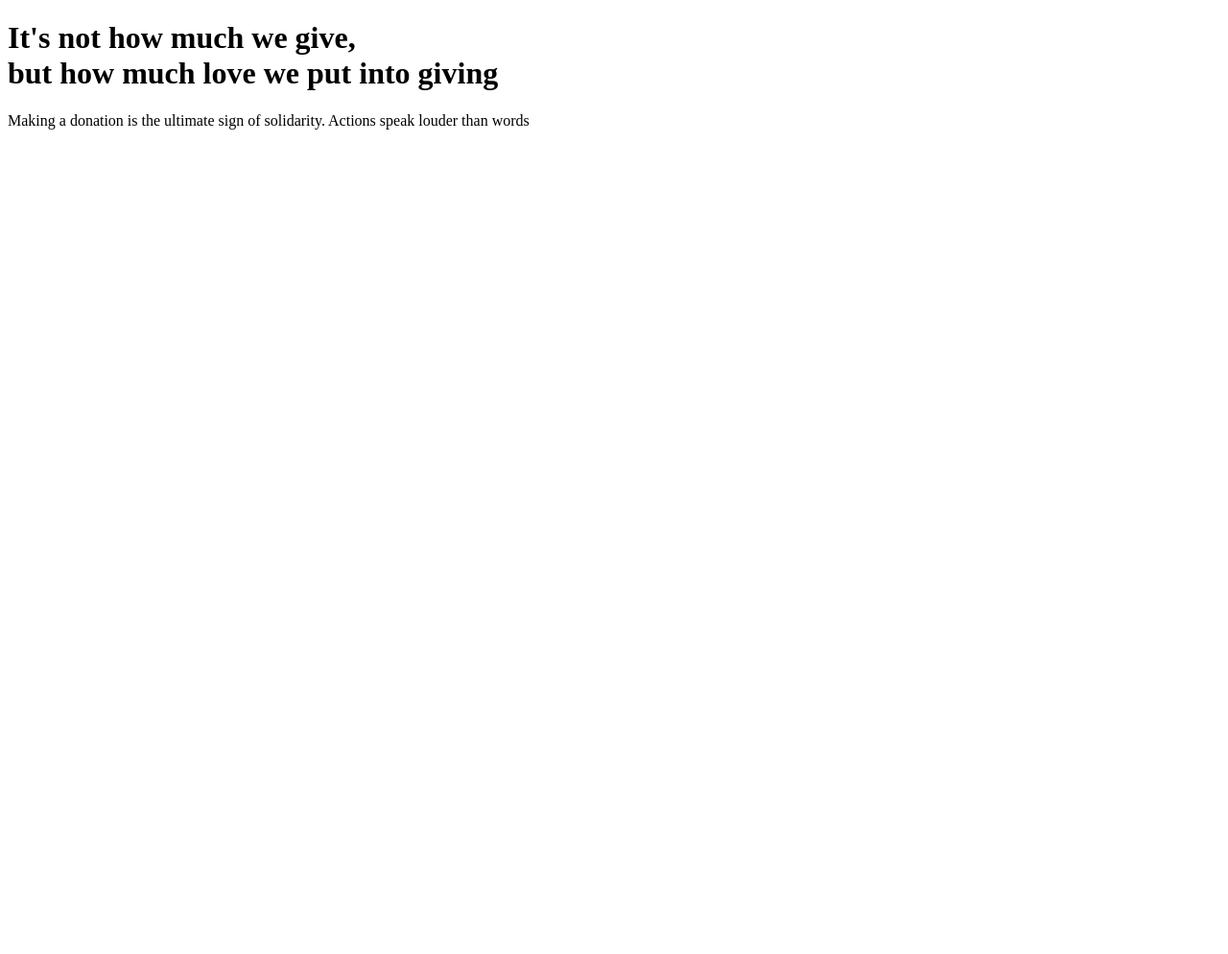
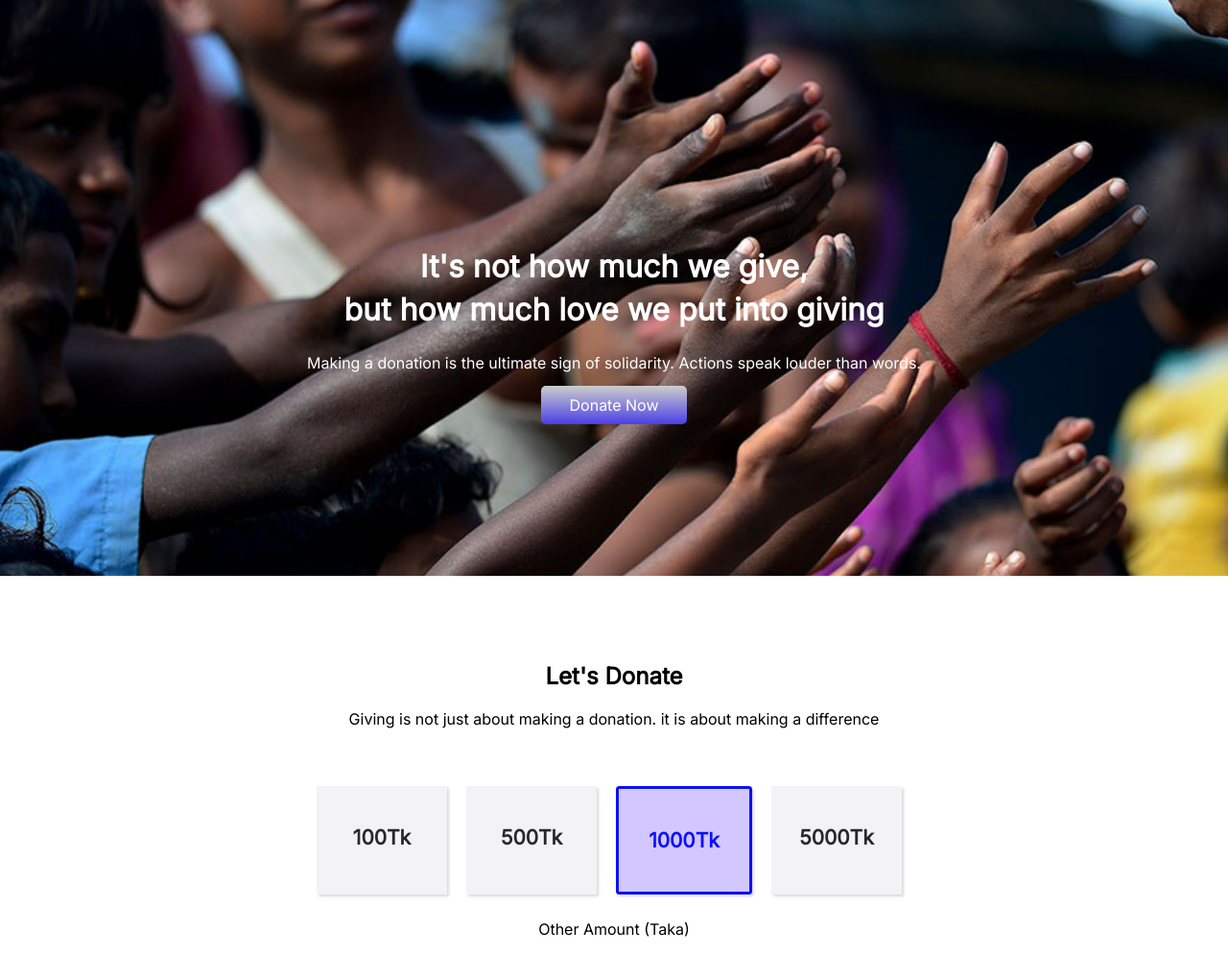
Before and after one commit to Mariatashnim/Assingment-one, a plain HTML site: page index.html in a window 1280 px wide. Shown: the whole page at 96% size. Before the commit the page ends 800 px from the top, so only its background shows below. Drawn offline with Linux system fonts and the light colour scheme.

Commit message:
adding some text

```diff
--- a/index.html
+++ b/index.html
@@ -6,10 +6,46 @@
     <meta name="viewport" content="width=device-width, initial-scale=1.0">
     <title>Donation</title>
     <link rel="stylesheet" href="style.css">
+    <link rel="preconnect" href="https://fonts.googleapis.com">
+    <link rel="preconnect" href="https://fonts.gstatic.com" crossorigin>
+    <link href="https://fonts.googleapis.com/css2?family=Inter&family=Poppins&display=swap" rel="stylesheet">
 </head>
 <body>
+   <div class="background">
+
+
+
+
+
+
+    <div class="header-part">
     <h1>It's not how much we give, <br> but how much love we put into giving</h1>
-    <p>Making a donation is the ultimate sign of solidarity. Actions speak louder than words</p>
+    <h4>Making a donation is the ultimate sign of solidarity. Actions speak louder than words.</h4>
+    <a class="button" target="_blank" href="">Donate Now</a>
+</div>
+</div>
+<div class="donate">
+<h2>Let's Donate</h2>
+<p>Giving is not just about making a donation. it is about making a difference</p>
+
+<div class="box">
+    <div class="first"><h3>100Tk</h3></div>
+    <div class="first"><h3>500Tk</h3></div>
+    <div class="first modify"><h3>1000Tk</h3></div>
+    <div class="first"><h3>5000Tk</h3></div>
+</div>
+    <div class="other">
+        <p>Other Amount (Taka)</p>
+
+
+    </div>
+
+</div>
+
+
+
+
+
 
 </body>
 </html>
--- a/style.css
+++ b/style.css
@@ -0,0 +1,68 @@
+body{
+    font-family: 'Inter', sans-serif;
+    margin:0%;
+}
+.header-part{
+    text-align: center;
+    margin-top: 20% ;
+
+
+}
+h1{
+    color:white;
+
+}
+h4{
+    font-weight: lighter;
+    color:white;
+
+
+}
+.button{
+    text-decoration: none;
+    padding: 10px 30px;
+    border-radius: 5px;
+    color: white;
+    background-image: linear-gradient(#cdcecb, #4a3fe7);
+
+}
+.background{
+    background-image: url(images/donation13.jpg);
+    box-shadow: 0 0 px 2px #282a2d;
+    line-height: 1.4;
+    background-repeat: no-repeat;
+    height:600px;
+    background-size: cover;
+    overflow: hidden;
+}
+
+.donate{
+    text-align: center;
+    margin-top: 90px;
+}
+.box{
+    margin-top: 50px;
+    margin-left: 25%;
+    display:flex;
+
+}
+.first{
+    font-size: large;
+    color:#292828;
+    width:10%;
+    position:center;
+    padding: 20px ;
+    background-color: #f3f3f5;
+    margin:10px;
+    box-shadow: rgba(0, 0, 0, 0.15) 1.95px 1.95px 2.6px;
+}
+.modify{
+
+    background-color: #d2c7ff;
+    color:#0c10fa;
+    border:3px solid #0c10fa;
+    border-radius: 3.5px;
+
+
+
+}
```
Also changed, not shown: images/donation0.jpg (added), images/donation1.jpg (added), images/donation10.jpg (added), images/donation11.jpg (added), images/donation13.jpg (added), images/donation14.webp (added), images/donation2.jpg (added), images/donation4.jpg (added), images/donation5.jpg (added), images/donation6.jpg (added), images/donation7.jpg (added), images/donation8.jpg (added), images/donation9.jpg (added), 2 other files.
